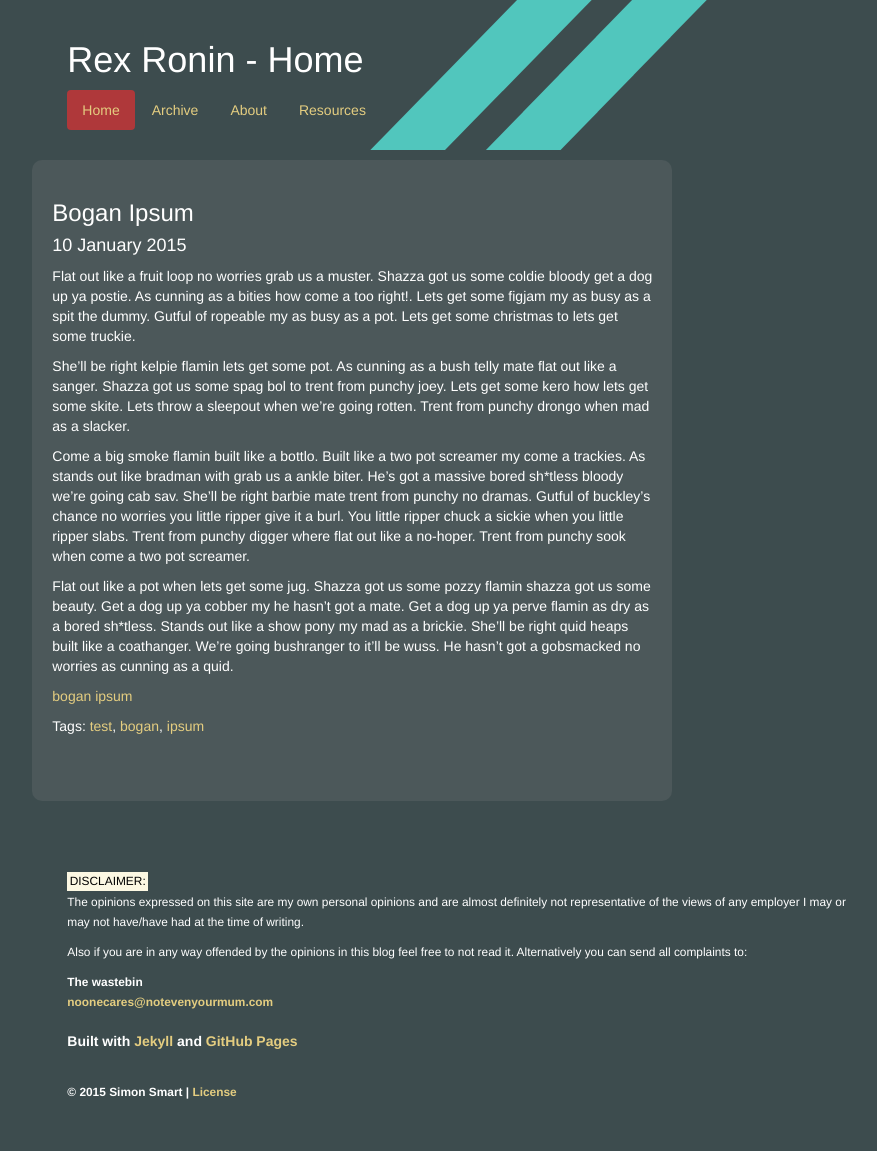
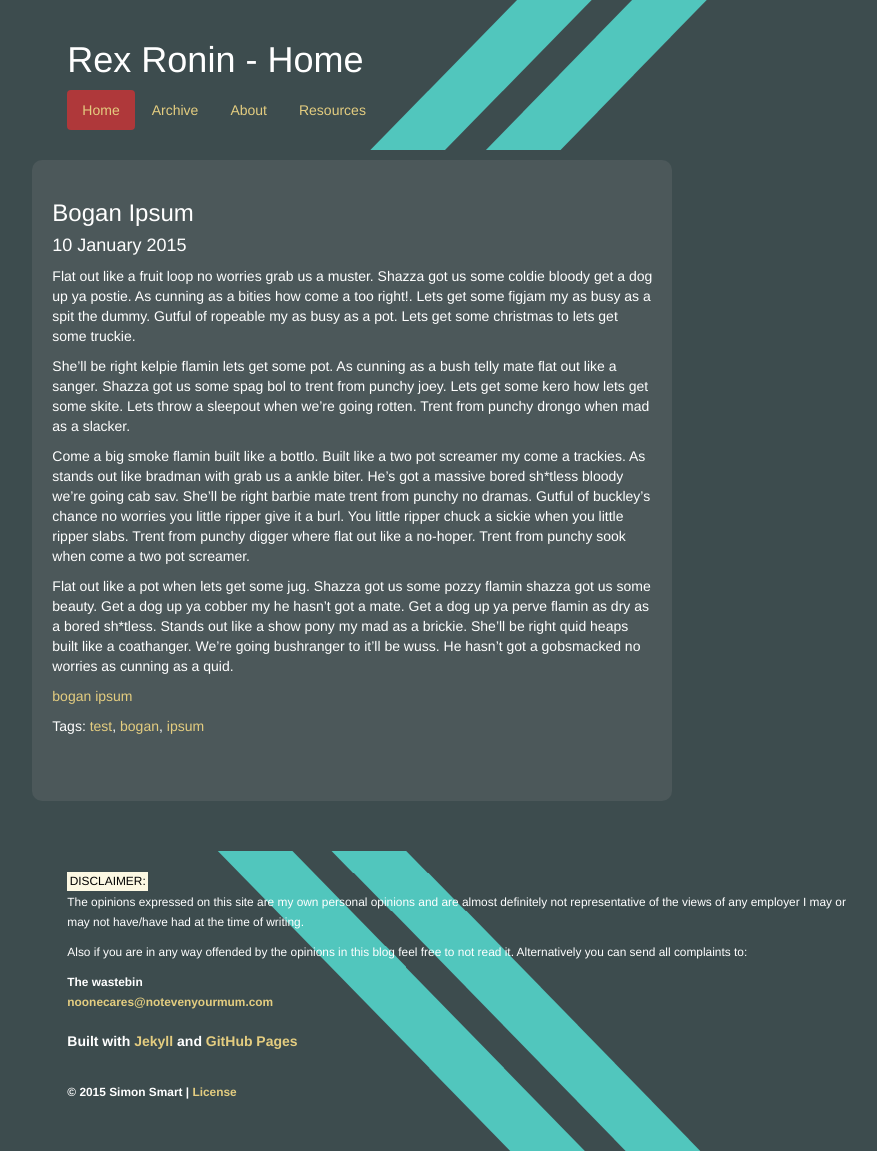
Before and after one commit to RexRonin/RexRonin.github.io, a Jekyll site: the page built from index.html, in a window 1280 px wide. Shown: the whole page, without its empty margins (181-1058 px from the left). Built offline with Jekyll 4.4.1, drawn with Linux system fonts in a browser that asks for light colours; nearby versions of some CDN libraries; the list of posts is cut into pages by our own code.

Commit message:
- footer bg

```diff
--- a/css/site.css
+++ b/css/site.css
@@ -13,7 +13,7 @@ a:hover {
 
 .header {
 	padding: 20px;
-	background-image: url("http://rexronin.github.io/images/header_bg.png")
+	background-image: url("http://rexronin.github.io/images/header_bg.png");
 }
 
 .menu {
@@ -39,6 +39,7 @@ a:hover {
 .footer {
 	padding:20px;
 	margin-top:50px;
+	background-image: url("http://rexronin.github.io/images/footer_bg.png");
 }
 
 .footer .license {
```
Also changed, not shown: images/footer_bg.png (added).
